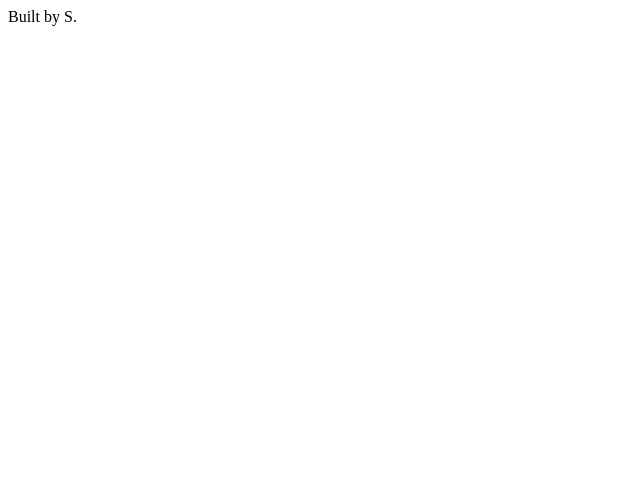
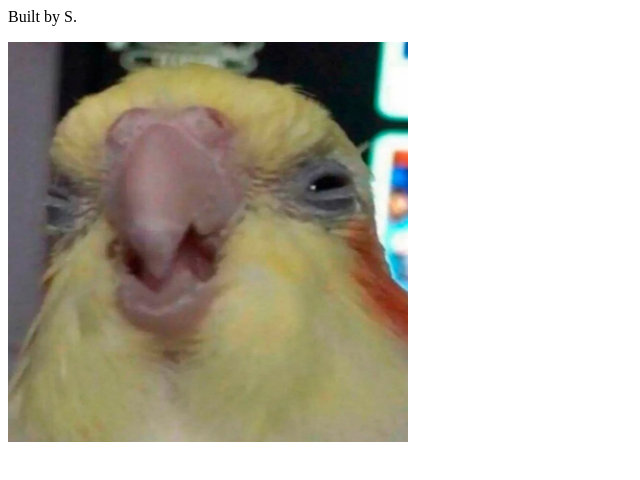
Before and after one commit to SK-lab183/my-cicd-project, a plain HTML site: page index.html in a window 1280 px wide. Shown: the whole page, without its empty margins (0-640 px from the left). Drawn offline with Linux system fonts and the light colour scheme.

Commit message:
Add meme and update configs

```diff
--- a/index.html
+++ b/index.html
@@ -1,2 +1,3 @@
 <h1Hello from CI/CD Project!</h1>
 <p>Built by S.</p>
+<img src="meme.jpg" alt="IT Meme" style="max-width: 400px; height: auto;">
```
Also changed, not shown: meme.jpg (added), 1 other file.
